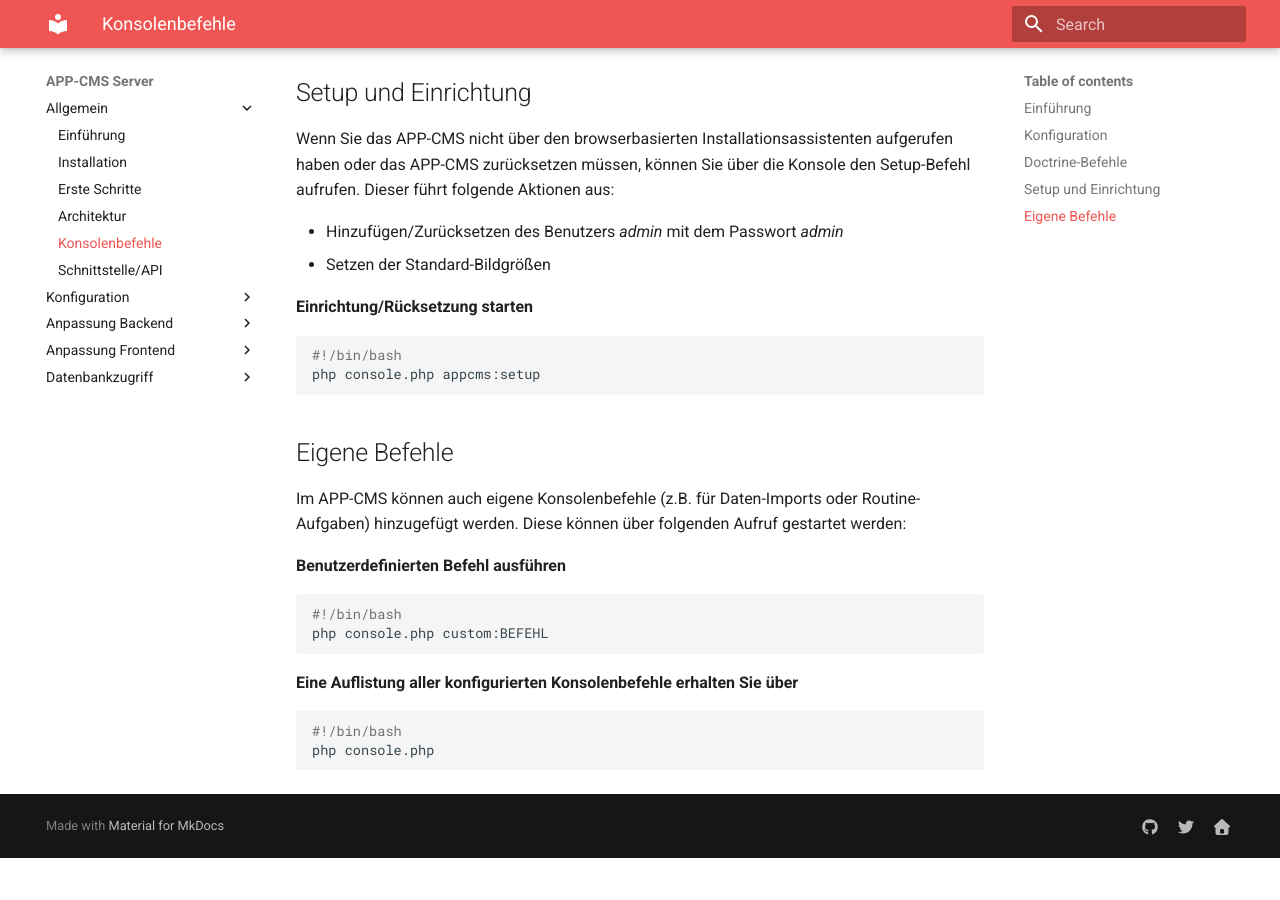
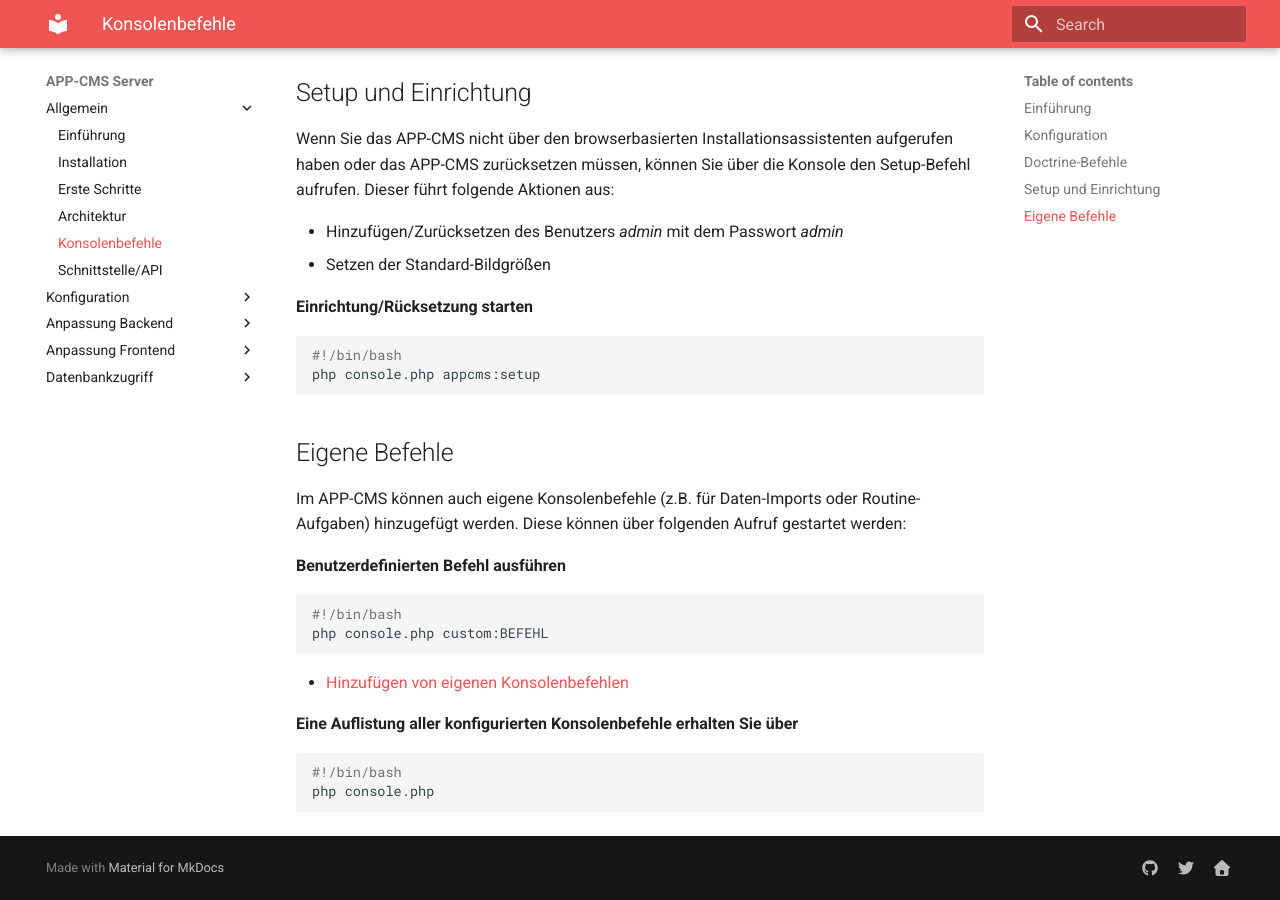
Before and after one commit to appcms/backend-doc, an MkDocs documentation site: the page built from docs/allgemein/konsole.md, in a window 1280 px wide and 900 px high, scrolled down 1704 px. Built offline with MkDocs 1.6.1 and Material for MkDocs 9.7.7, drawn with Linux system fonts in a browser that asks for light colours; old or Windows-style settings are respelled for this version of MkDocs; before the commit the page ends 2562 px from its top, so only the background shows below that.

Commit message:
Fehlerbehebung

````diff
--- a/docs/allgemein/konsole.md
+++ b/docs/allgemein/konsole.md
@@ -83,6 +83,8 @@ Im APP-CMS können auch eigene Konsolenbefehle (z.B. für Daten-Imports oder Rou
 php console.php custom:BEFEHL
 ```
 
+* [Hinzufügen von eigenen Konsolenbefehlen](../backend/konsole.md)
+
 **Eine Auflistung aller konfigurierten Konsolenbefehle erhalten Sie über**
 ```
 #!/bin/bash
````
Also changed, not shown: docs/konfiguration/entitaeten.md (+0 -1 lines).
